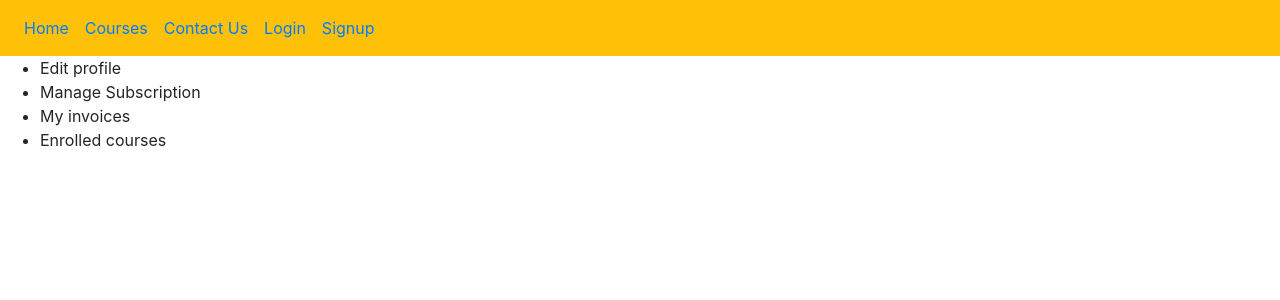
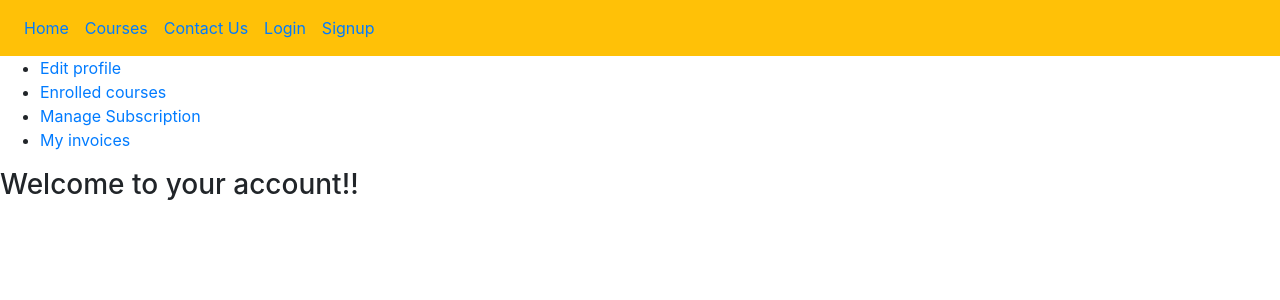
Before and after one commit to MitraNami/final_project, a React (Create React App) app in the folder client/: page /users/account in a window 1280 px wide. Shown: the top 300 px of the page. Built offline with nearby package versions, Linux system fonts and the light colour scheme; no server answers.

Commit message:
Create routes for MyAccount

```diff
--- a/client/src/components/MyAccount.js
+++ b/client/src/components/MyAccount.js
@@ -1,21 +1,47 @@
 
-import {Link} from 'react-router-dom';
+import {
+  Link,
+  useRouteMatch,
+  Switch,
+  Route
+} from 'react-router-dom';
 
 
 const MyAccount = () => {
 
+  const {path, url} = useRouteMatch();
 
   return(
     <div>
       <aside>
         <ul>
-          <li>Edit profile</li>
-          <li>Manage Subscription</li>
-          <li>My invoices</li>
-          <li>Enrolled courses</li>
+          <li>
+            <Link to={`${url}/profile`}>Edit profile</Link>
+          </li>
+          <li>
+            <Link to={`${url}/courses`}>Enrolled courses</Link>
+          </li>
+          <li>
+            <Link to={`${url}/subscriptions`}>Manage Subscription</Link>
+          </li>
+          <li>
+            <Link to={`${url}/invoices`}>My invoices</Link>
+          </li>
         </ul>
       </aside>
 
+      <Switch>
+        <Route exact path={path}>
+          <h3>Welcome to your account!!</h3>
+        </Route>
+        <Route exact path={`${path}/courses`}>
+          <h3>A list of enrolled courses</h3>
+        </Route>
+        <Route exact path={`${path}/subscriptions`}>
+          <h3>A list of subscriptions</h3>
+        </Route>
+
+      </Switch>
     </div>
   );
 
```
